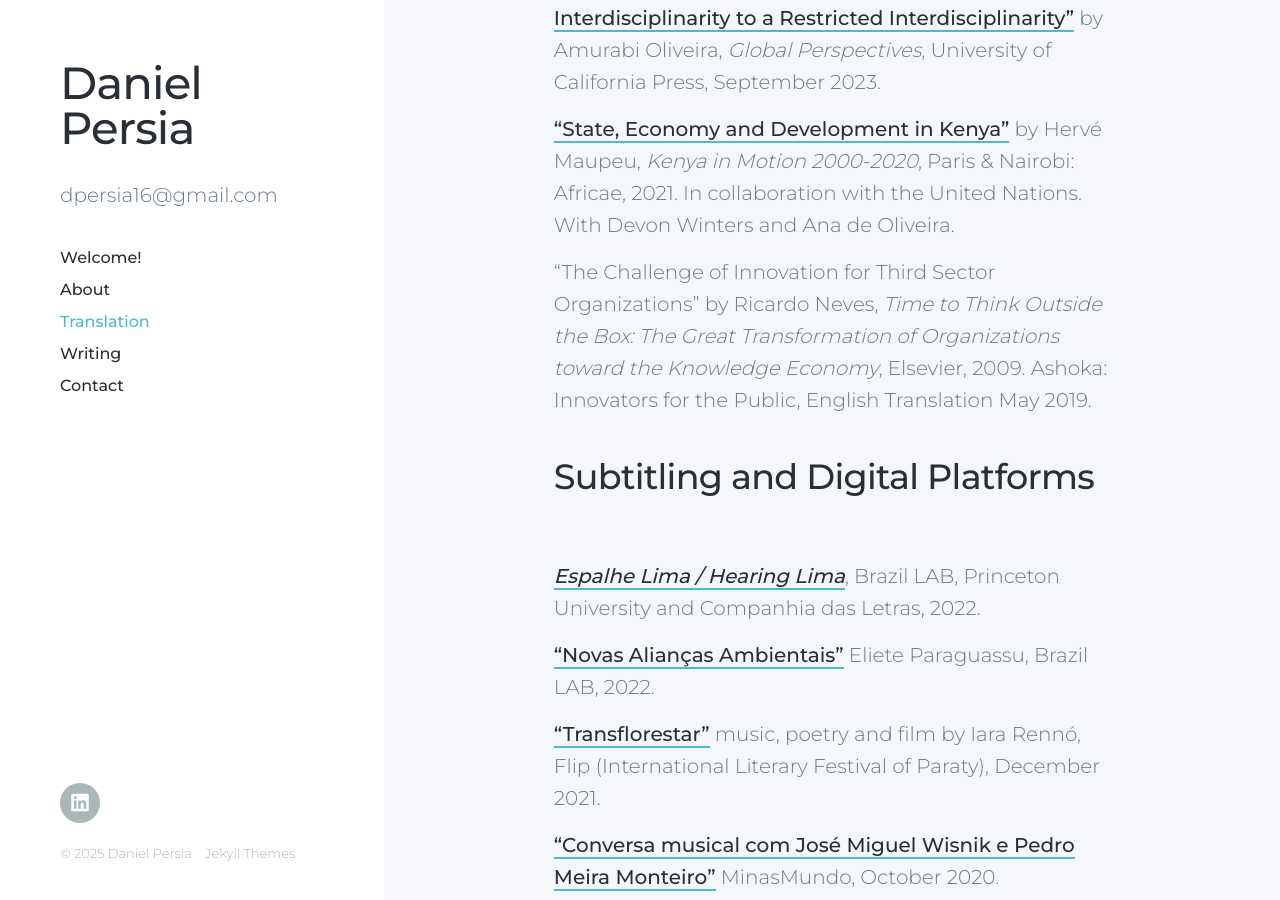
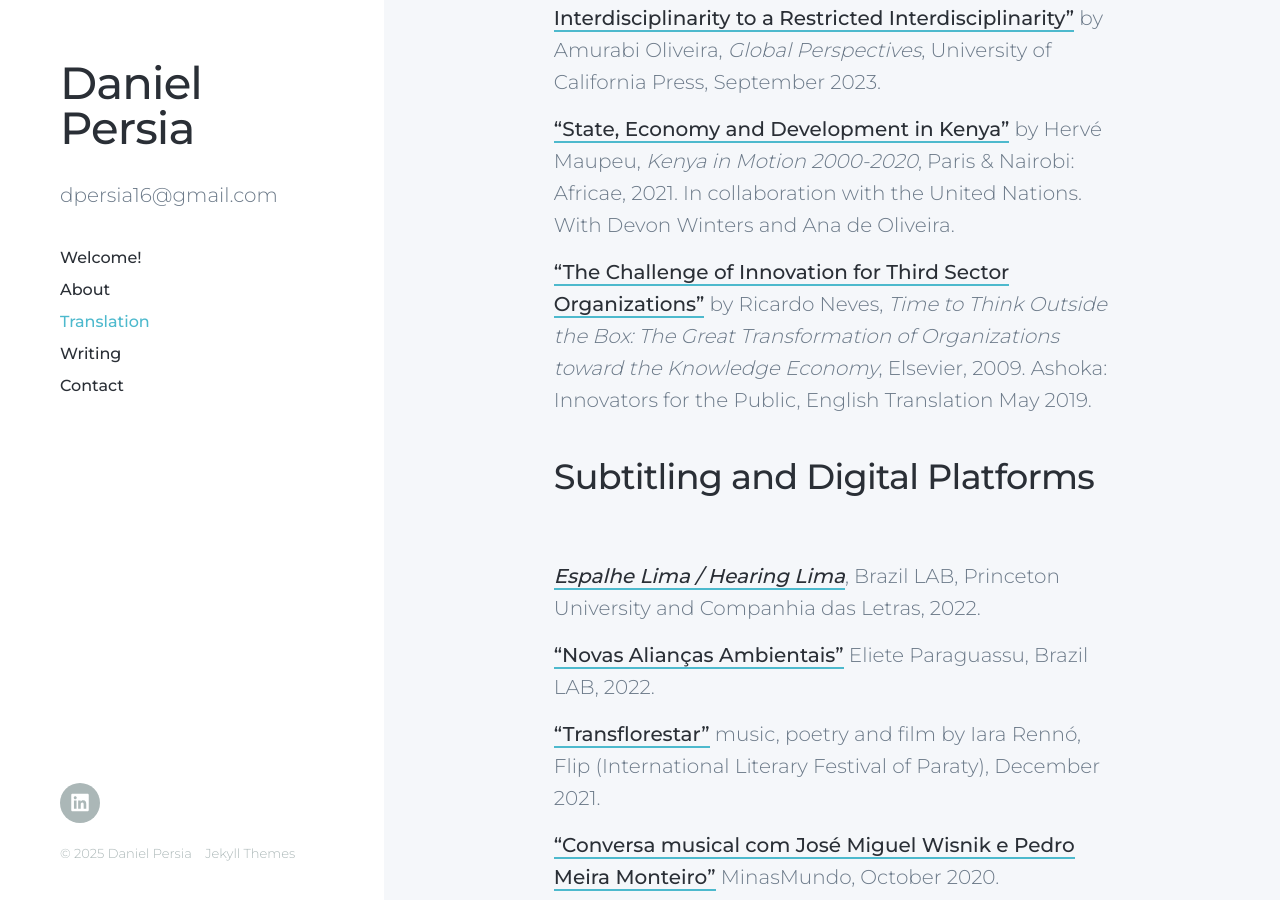
Before and after one commit to danielpersia/danielpersia.github.io, a Jekyll site: the page built from _pages/translations.md, in a window 1280 px wide and 900 px high, scrolled down 5157 px. Built offline with Jekyll 4.4.1, drawn with Linux system fonts in a browser that asks for light colours; nearby versions of some CDN libraries; part of the change alters nothing that is shown.

```diff
--- a/_pages/translations.md
+++ b/_pages/translations.md
@@ -100,7 +100,7 @@ The book, whose art direction was the responsibility of the award-winning Rodolf
 
 ["State, Economy and Development in Kenya"](https://books.openedition.org/africae/2420?lang=en) by Hervé Maupeu, *Kenya in Motion 2000-2020*, Paris & Nairobi: Africae, 2021. In collaboration with the United Nations. With Devon Winters and Ana de Oliveira.
 
-“The Challenge of Innovation for Third Sector Organizations” by Ricardo Neves, *Time to Think Outside the Box: The Great Transformation of Organizations toward the Knowledge Economy*, Elsevier, 2009. Ashoka: Innovators for the Public, English Translation May 2019.
+[“The Challenge of Innovation for Third Sector Organizations”](https://danielpersia.github.io/images/images/Neves_Think Outside the Box.pdf) by Ricardo Neves, *Time to Think Outside the Box: The Great Transformation of Organizations toward the Knowledge Economy*, Elsevier, 2009. Ashoka: Innovators for the Public, English Translation May 2019.
 
 
 ## Subtitling and Digital Platforms
```
